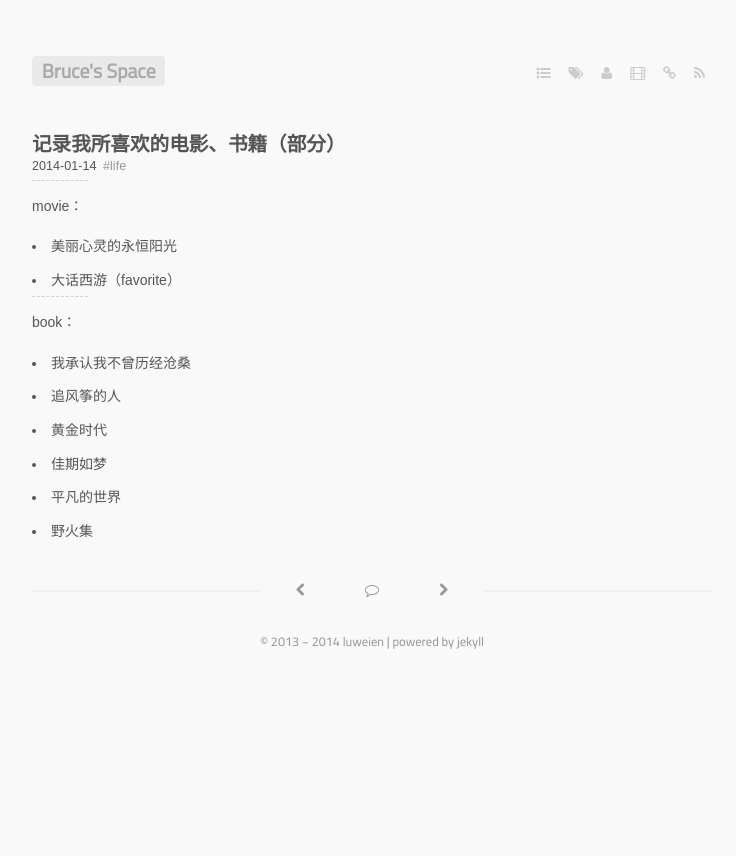
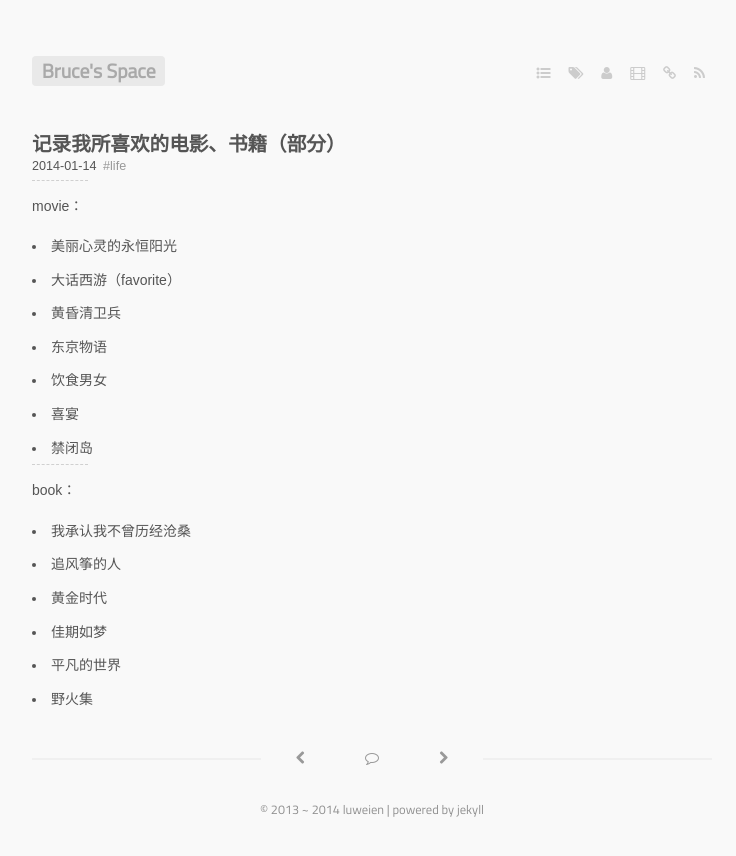
Before and after one commit to luweien/luweien.github.com, a Jekyll site: the page built from _posts/2014-01-14-personal.md, in a window 1280 px wide. Shown: the top 856 px of the page, without its empty margins (268-1004 px from the left). Built offline with Jekyll 4.4.1, drawn with Linux system fonts in a browser that asks for light colours; some web fonts are replaced; Markdown is read by kramdown in place of the engine named in the settings; comment, search, counter and statistics services are not loaded.

Commit message:
Update 2014-01-14-personal.md

```diff
--- a/_posts/2014-01-14-personal.md
+++ b/_posts/2014-01-14-personal.md
@@ -10,6 +10,11 @@ movie：
 
 * 美丽心灵的永恒阳光
 * 大话西游（favorite）
+* 黄昏清卫兵
+* 东京物语
+* 饮食男女
+* 喜宴
+* 禁闭岛
 
 
 ----------------------------------
```
